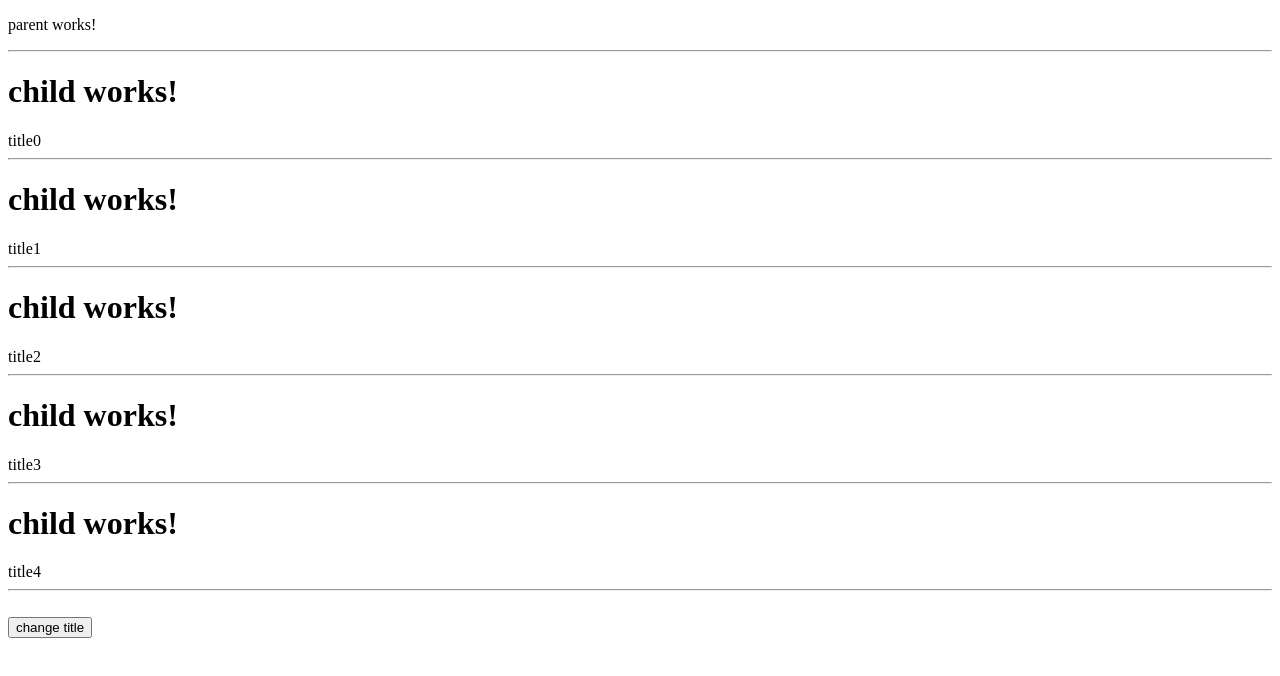
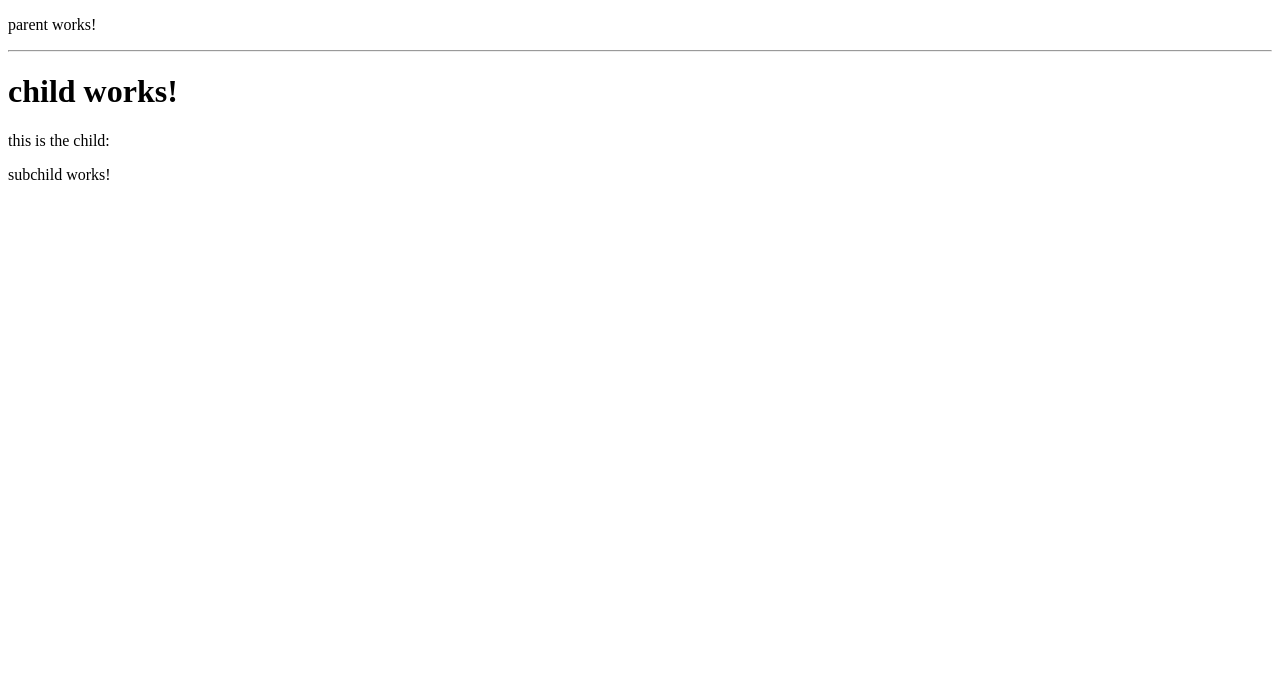
Before and after one commit to ahmedmohyh/life-Cycle, an Angular app: page / in a window 1280 px wide. Shown: the top 676 px of the page. Built offline with nearby package versions, Linux system fonts and the light colour scheme.

Commit message:
childcontent has been added

```diff
--- a/src/app/app.module.ts
+++ b/src/app/app.module.ts
@@ -4,12 +4,14 @@ import { BrowserModule } from '@angular/platform-browser';
 import { AppComponent } from './app.component';
 import { ParentComponent } from './parent/parent.component';
 import { ChildComponent } from './child/child.component';
+import { SubchildComponent } from './subchild/subchild.component';
 
 @NgModule({
   declarations: [
     AppComponent,
     ParentComponent,
-    ChildComponent
+    ChildComponent,
+    SubchildComponent
   ],
   imports: [
     BrowserModule
--- a/src/app/child/child.component.html
+++ b/src/app/child/child.component.html
@@ -1,5 +1,7 @@
 <h1>child works!</h1>
-{{mytitle}}
-<ng-content select=".ha_1"></ng-content>
-<hr>
-<ng-content select="#pe_1"></ng-content>
+this is the child: {{childtitle}}
+<!-- <hr>
+ --><ng-content></ng-content>
+<!-- <ng-content select=".ha_1"></ng-content>
+
+<ng-content select="#pe_1"></ng-content> -->
--- a/src/app/child/child.component.ts
+++ b/src/app/child/child.component.ts
@@ -1,4 +1,5 @@
-import { Component, DoCheck, Input, OnChanges, OnInit, SimpleChanges } from '@angular/core';
+import { SubchildComponent } from './../subchild/subchild.component';
+import { Component, DoCheck, Input, OnChanges, OnInit, SimpleChanges, ViewChild, ViewChildren, QueryList, ElementRef } from '@angular/core';
 
 @Component({
   selector: 'app-child',
@@ -12,9 +13,11 @@ export class ChildComponent implements OnChanges , OnInit, DoCheck {
 //@Input() title: string = '';
 @Input() set title(name:string){
   console.log(name);
-this.mytitle = name;
+this.childtitle = name;
 }
-mytitle:string = '';
+@ViewChild('refsub') subChild!: SubchildComponent;
+/* @ViewChildren('ref')subsChilds :QueryList<ElementRef> | undefined;
+ */childtitle:string = '';
   constructor() {
     //console.log('the child constructor has been called');
    }
@@ -34,6 +37,8 @@ mytitle:string = '';
     //Called after ngOnInit when the component's or directive's content has been initialized.
     //Add 'implements AfterContentInit' to the class.
    // console.log('ng after content init.');
+   //console.log(this.subsChilds.length);
+
 
   }
   ngAfterContentChecked(): void {
@@ -46,6 +51,7 @@ mytitle:string = '';
     //Called after ngAfterContentInit when the component's view has been initialized. Applies to components only.
     //Add 'implements AfterViewInit' to the class.
     //console.log('ng after view init.');
+    console.log(this.subChild);
 
   }
   ngAfterViewChecked(): void {
--- a/src/app/parent/parent.component.html
+++ b/src/app/parent/parent.component.html
@@ -1,8 +1,11 @@
 <p>parent works!</p>
 <hr>
-<ng-container *ngFor="let child of [1,2,3,4,5], let i = index">
-<app-child *ngIf ="mytitle" [title]="mytitle + '' +i" #child>
-</app-child>
-</ng-container>
-<br/>
-<button (click)="mytitle= 'title2'">change title</button>
+<!-- <ng-container *ngFor="let child of [1,2,3,4,5], let i = index">
+ -->
+ <app-child>
+   <app-subchild #refsub></app-subchild>
+ </app-child>
+<!-- </ng-container>
+ -->
+<!-- <button (click)="mytitle= 'title2'">change title</button>
+ -->
--- a/src/app/parent/parent.component.ts
+++ b/src/app/parent/parent.component.ts
@@ -9,7 +9,7 @@ import {ViewEncapsulation} from '@angular/core';
   encapsulation: ViewEncapsulation.Emulated,
 })
 export class ParentComponent implements AfterViewInit  {
-  mytitle  = 'title';
+  mytitle  = 'titleParent';
   @ViewChild(ChildComponent) mychild!: ChildComponent;
   @ViewChildren(ChildComponent) childs!:QueryList<ChildComponent>;
   constructor() {
@@ -55,7 +55,7 @@ export class ParentComponent implements AfterViewInit  {
     //Add 'implements AfterViewInit' to the class.
     //console.log('ng after view init.');
     //console.log('in ngAfterViewInit', this.mychild);
-    console.log('after view init', this.childs.toArray());
+    //console.log('after view init', this.childs.toArray());
 
   }
 /*   }
--- /dev/null
+++ b/src/app/subchild/subchild.component.html
@@ -0,0 +1 @@
+<p>subchild works!</p>
```
Also changed, not shown: src/app/subchild/subchild.component.ts (added, +14 -0 lines), src/app/subchild/subchild.component.css (added), 1 other file (tests, documents, lock files or other folders).
